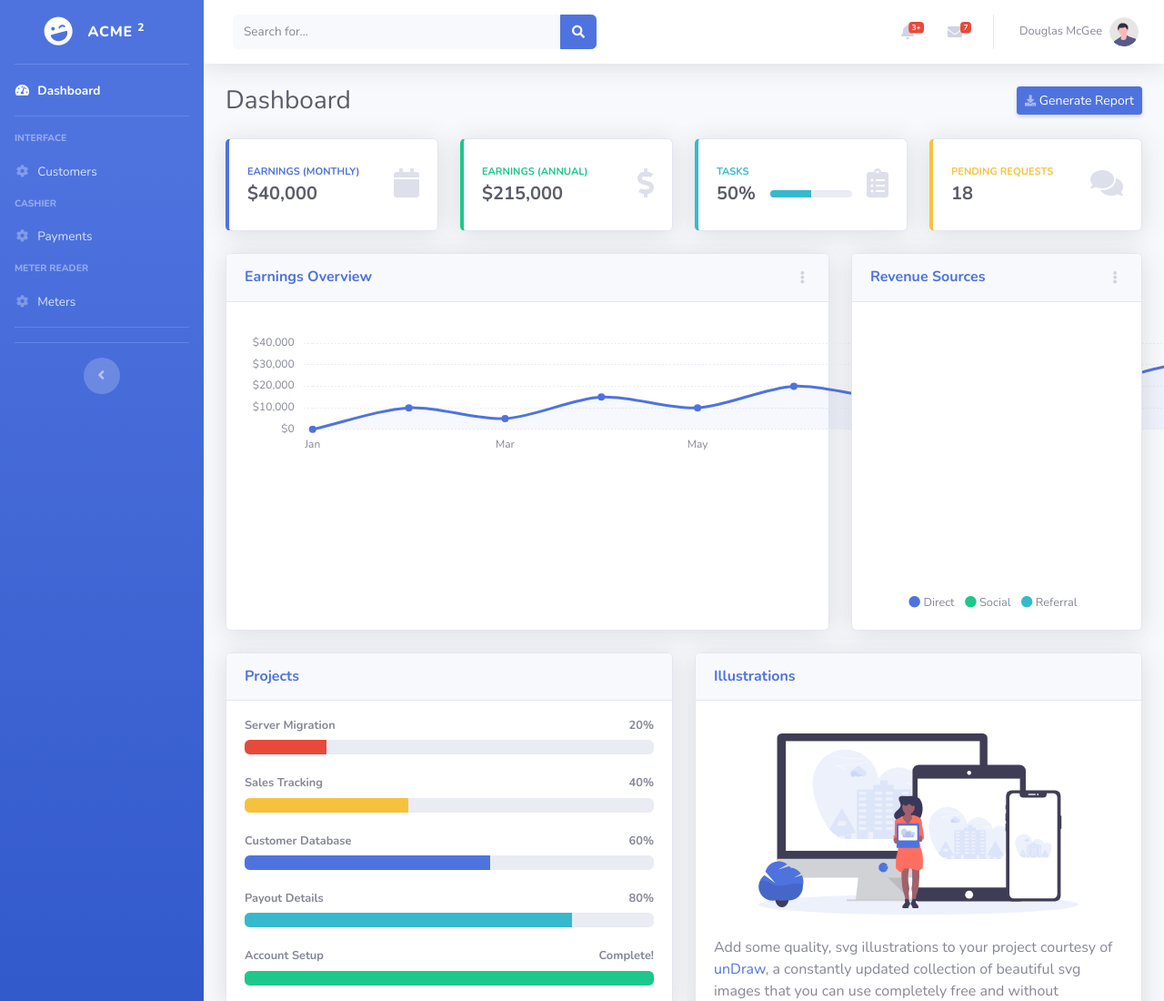
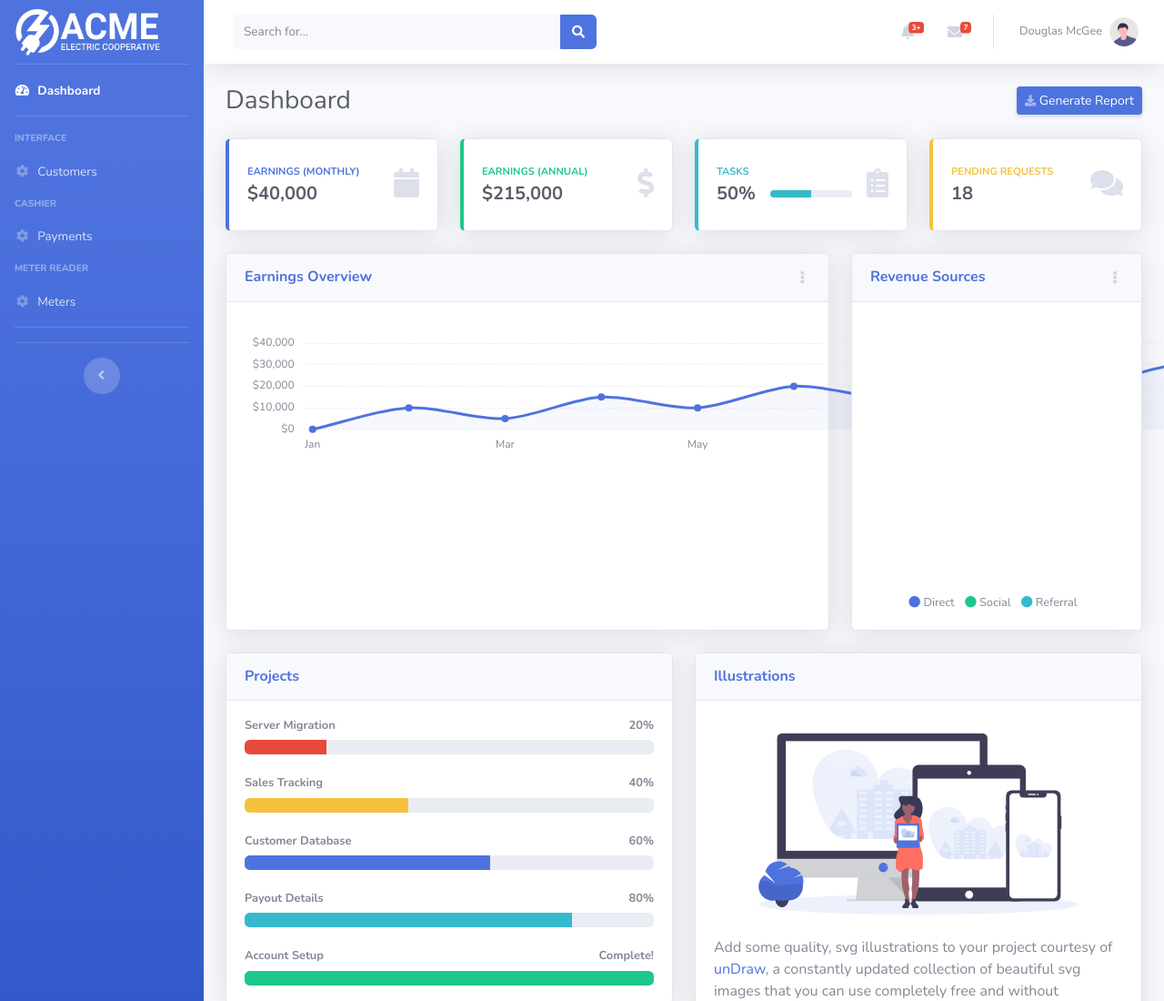
Before and after one commit to marcoyimyaem/webacmeprototype, a website with bundled scripts: page index.html in a window 1280 px wide. Shown: the top 1100 px of the page at 91% size. Built offline with nearby package versions, Linux system fonts and the light colour scheme.

Commit message:
added logo in dashboard

```diff
--- a/index.html
+++ b/index.html
@@ -32,10 +32,11 @@
 
             <!-- Sidebar - Brand -->
             <a class="sidebar-brand d-flex align-items-center justify-content-center" href="index.html">
-                <div class="sidebar-brand-icon rotate-n-15">
-                    <i class="fas fa-laugh-wink"></i>
+                <div class="sidebar-brand-icon ">
+                    <!-- <i class="fas fa-laugh-wink"></i> -->
+                    <img class="img-fluid" src="img\ACME-White-Full.png" alt="">
                 </div>
-                <div class="sidebar-brand-text mx-3">ACME <sup>2</sup></div>
+                <div class="sidebar-brand-text mx-3"></div>
             </a>
 
             <!-- Divider -->
```
Also changed, not shown: img/ACME-Blue-Full.png (added), img/ACME-Blue.png (added), img/ACME-White-Full.png (added), img/ACME-White.png (added).
